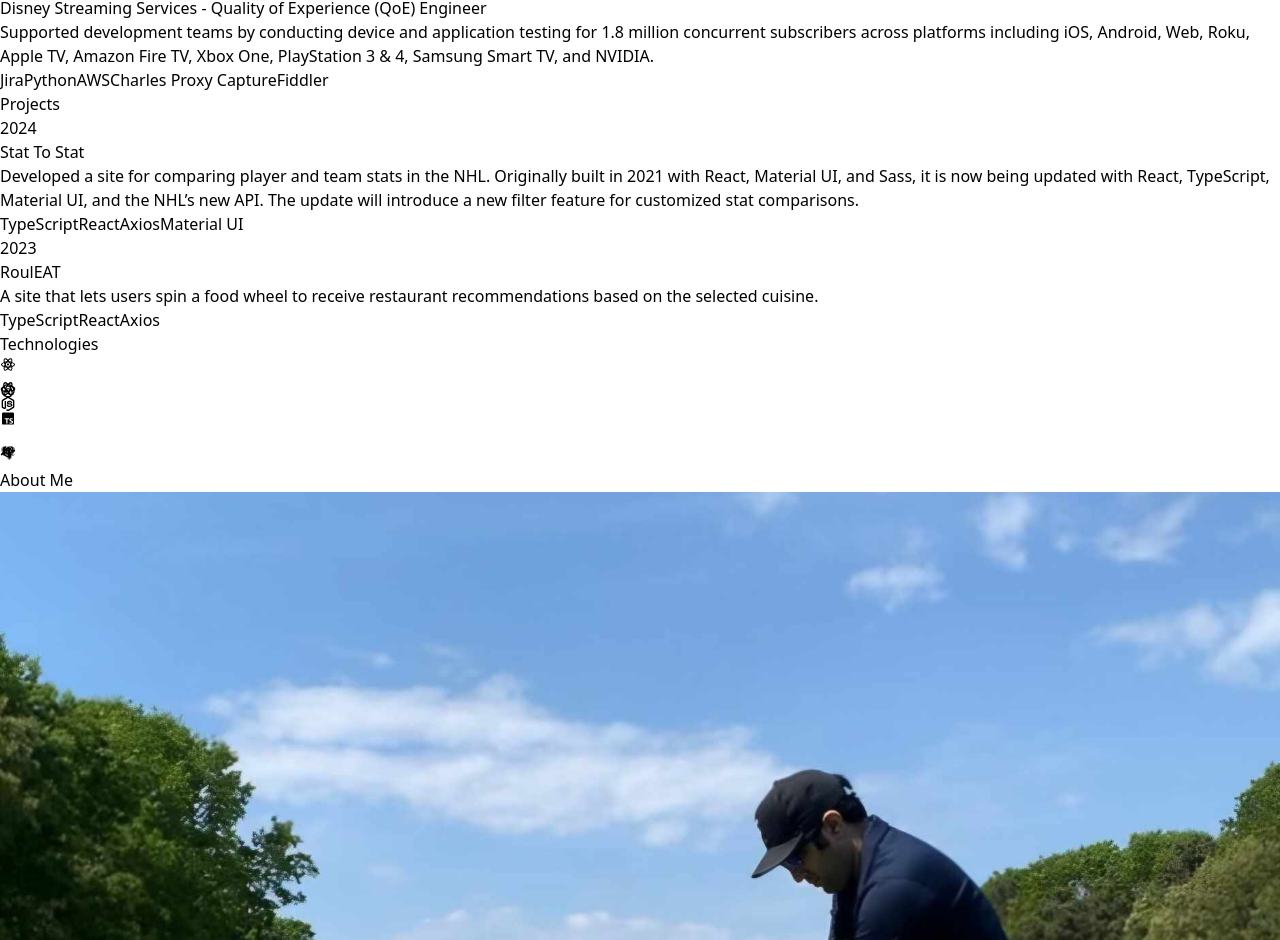
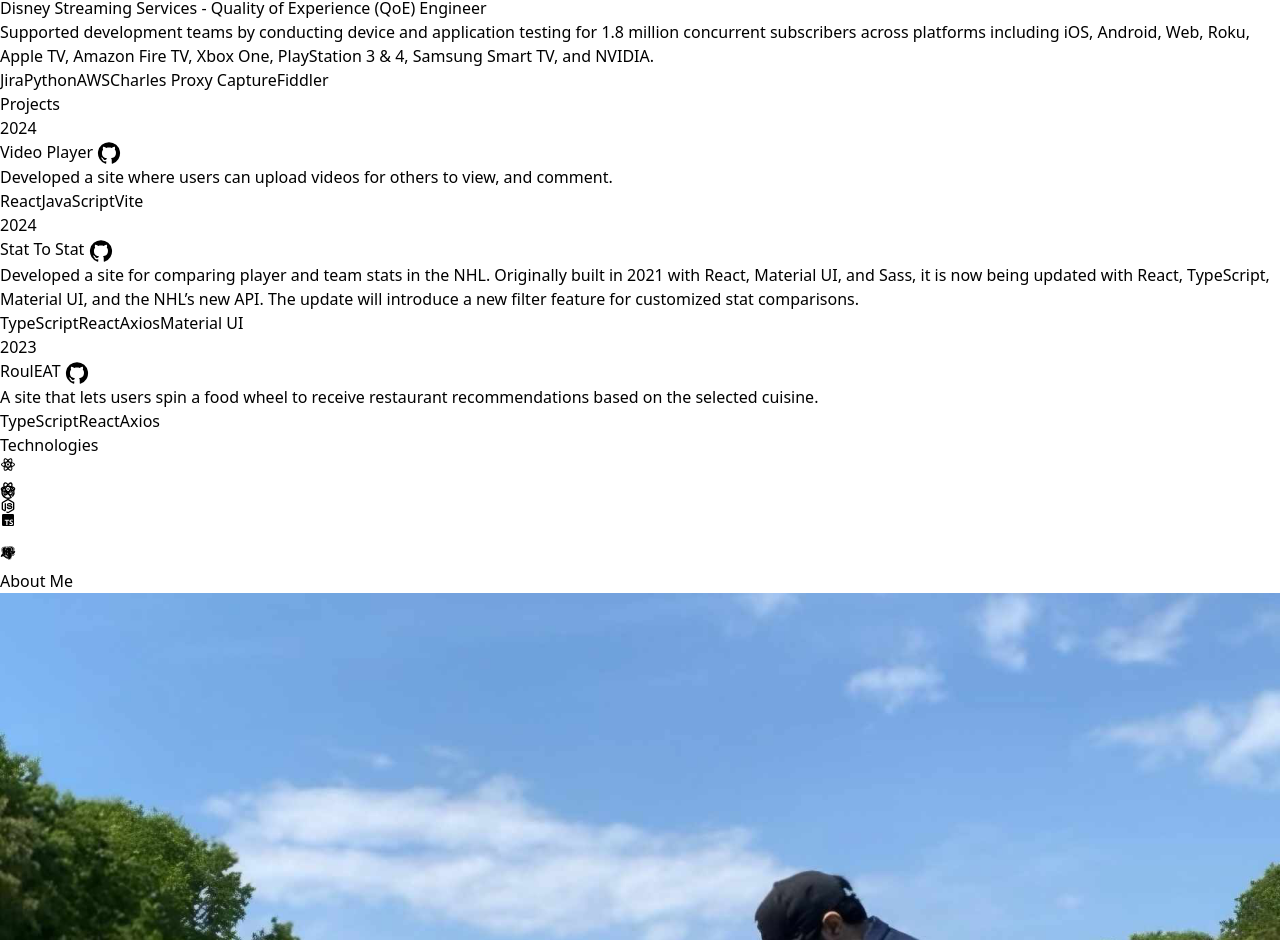
Before and after one commit to JC00K/JC00K.github.io, a React (Vite) app: page / in a window 1280 px wide. Shown: the part 1910-2850 px from the top of the page. Built offline with nearby package versions, Linux system fonts and the light colour scheme.

Commit message:
added repos for projects

```diff
--- a/src/components/Projects.jsx
+++ b/src/components/Projects.jsx
@@ -1,5 +1,6 @@
 import { PROJECTS } from "../constants";
 import { motion } from "framer-motion";
+import GitHubIcon from "@mui/icons-material/GitHub";
 
 const Projects = () => {
   return (
@@ -26,7 +27,13 @@
               initial={{ x: 100, opacity: 0 }}
               transition={{ duration: 1 }}
               className="w-full max-w-xl lg:w-3/4">
-              <h6 className="mb-2 font-semibold">{project.title}</h6>
+              <h6 className="mb-2 font-semibold">
+                {project.title}{" "}
+                <GitHubIcon
+                  className="cursor-pointer mb-1"
+                  onClick={() => window.open(project.repo)}
+                />
+              </h6>
               <p className="mb-4 text-neutral-400">{project.description}</p>
               {project.technologies.map((tech, index) => (
                 <span
--- a/src/constants/index.js
+++ b/src/constants/index.js
@@ -43,7 +43,16 @@
 
 export const PROJECTS = [
   {
+    title: "Video Player",
+    repo: "https://github.com/JC00K/educationalvideoplayer",
+    year: "2024",
+    description:
+      "Developed a site where users can upload videos for others to view, and comment.",
+    technologies: ["React", "JavaScript", "Vite"],
+  },
+  {
     title: "Stat To Stat",
+    repo: "https://github.com/Stat-to-Stat/StatToStatv2",
     year: "2024",
     description:
       "Developed a site for comparing player and team stats in the NHL. Originally built in 2021 with React, Material UI, and Sass, it is now being updated with React, TypeScript, Material UI, and the NHL’s new API. The update will introduce a new filter feature for customized stat comparisons.",
@@ -51,6 +60,7 @@
   },
   {
     title: "RoulEAT",
+    repo: "https://github.com/RoulEAT/RoulEAT",
     year: "2023",
     description:
       "A site that lets users spin a food wheel to receive restaurant recommendations based on the selected cuisine.",
```
